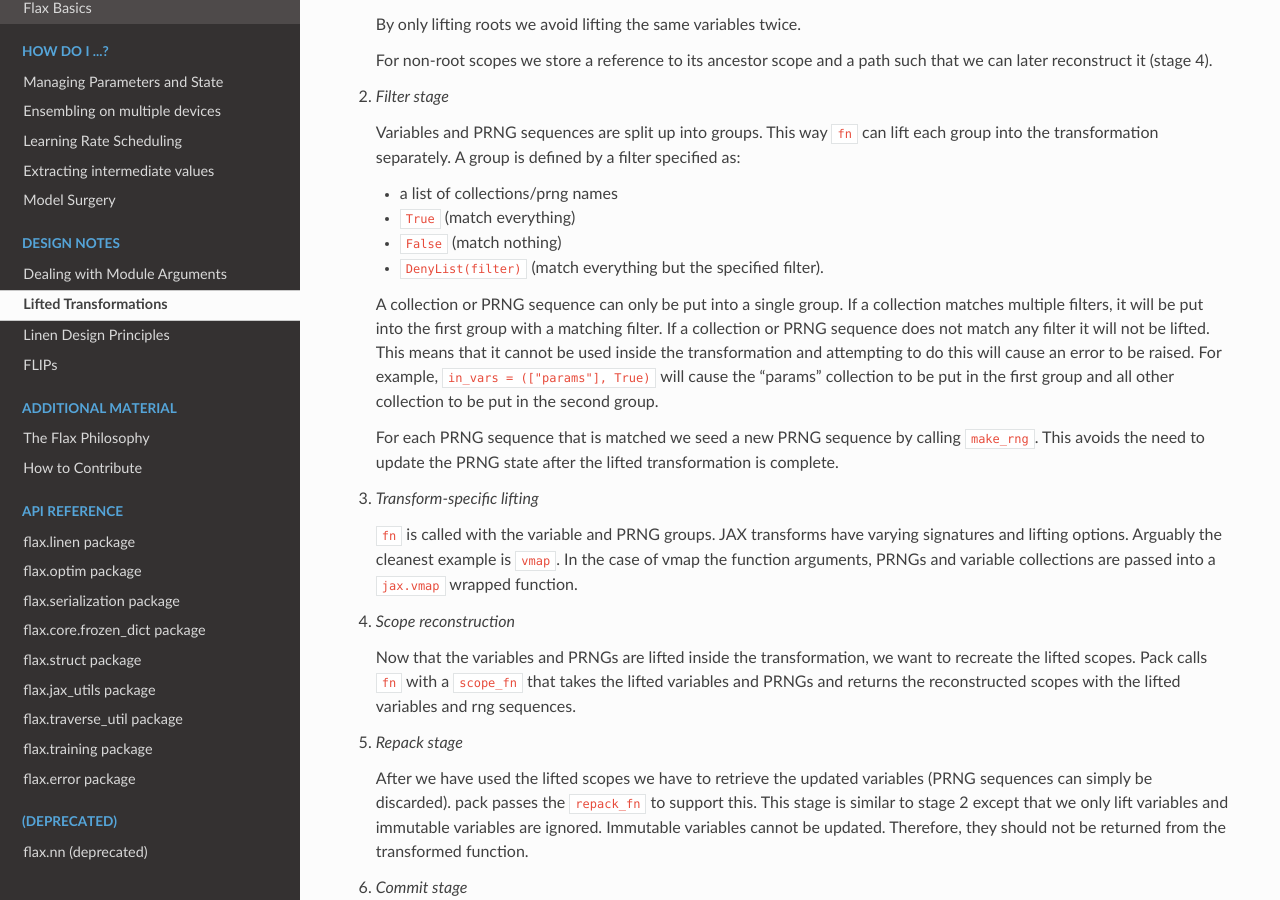
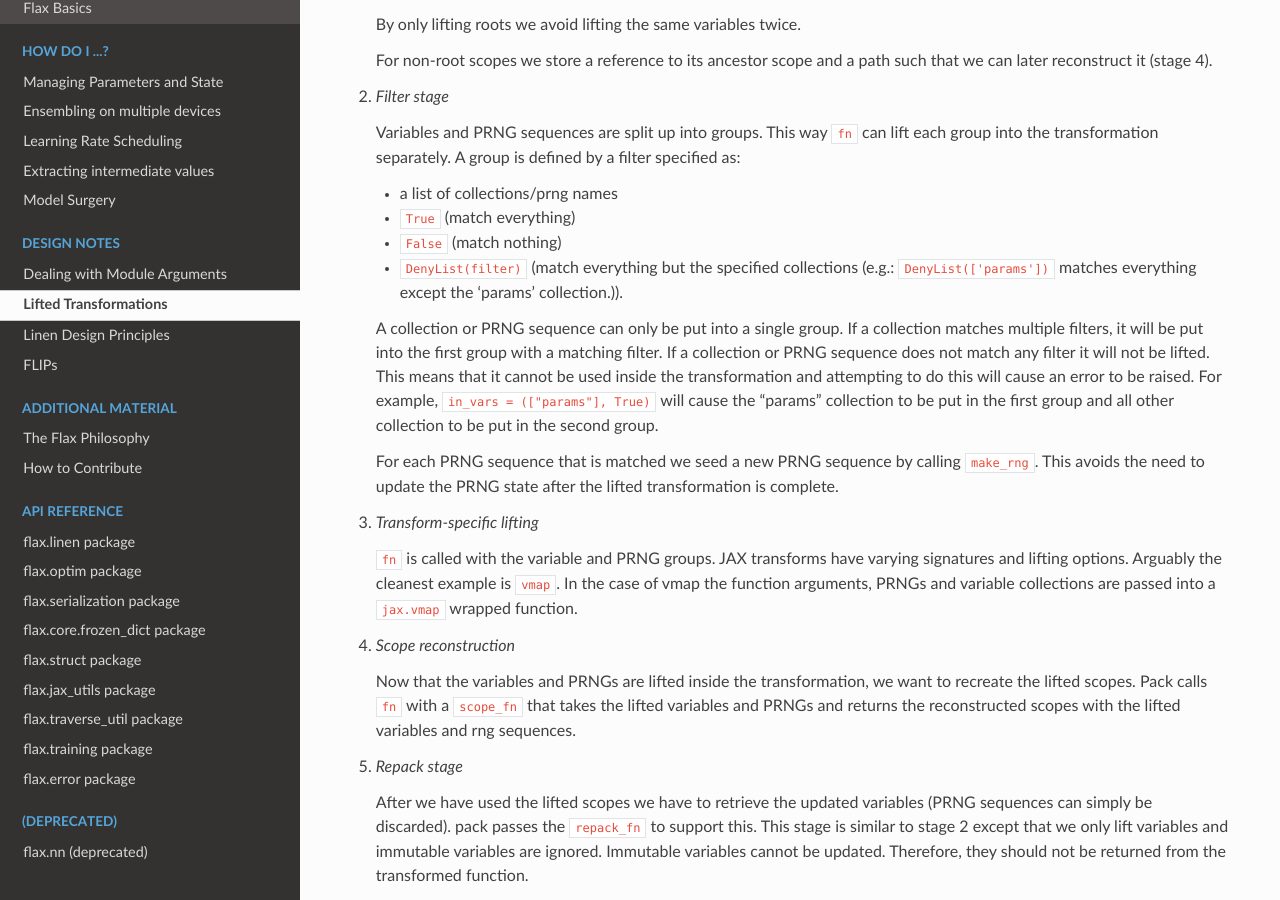
Before and after one commit to bortkomencw/flax, a Sphinx documentation site: the page built from docs/design_notes/lift.md, in a window 1280 px wide and 900 px high, scrolled down 4050 px. Built offline with Sphinx 7.4.7 and the Read the Docs theme 2.0.0, drawn with Linux system fonts in a browser that asks for light colours.

Commit message:
Add DenyList example

```diff
--- a/docs/design_notes/lift.md
+++ b/docs/design_notes/lift.md
@@ -203,7 +203,7 @@ The `pack(fn, in_vars, out_vars, rngs)` API goes through the following stages:
     - a list of collections/prng names
     - `True` (match everything)
     - `False` (match nothing)
-    - `DenyList(filter)` (match everything but the specified filter).
+    - `DenyList(filter)` (match everything but the specified collections (e.g.: `DenyList(['params'])` matches everything except the 'params' collection.)).
 
     A collection or PRNG sequence can only be put into a single group. If a collection matches multiple filters, it will be put into the first group with a matching filter.
     If a collection or PRNG sequence does not match any filter it will not be lifted.
```
